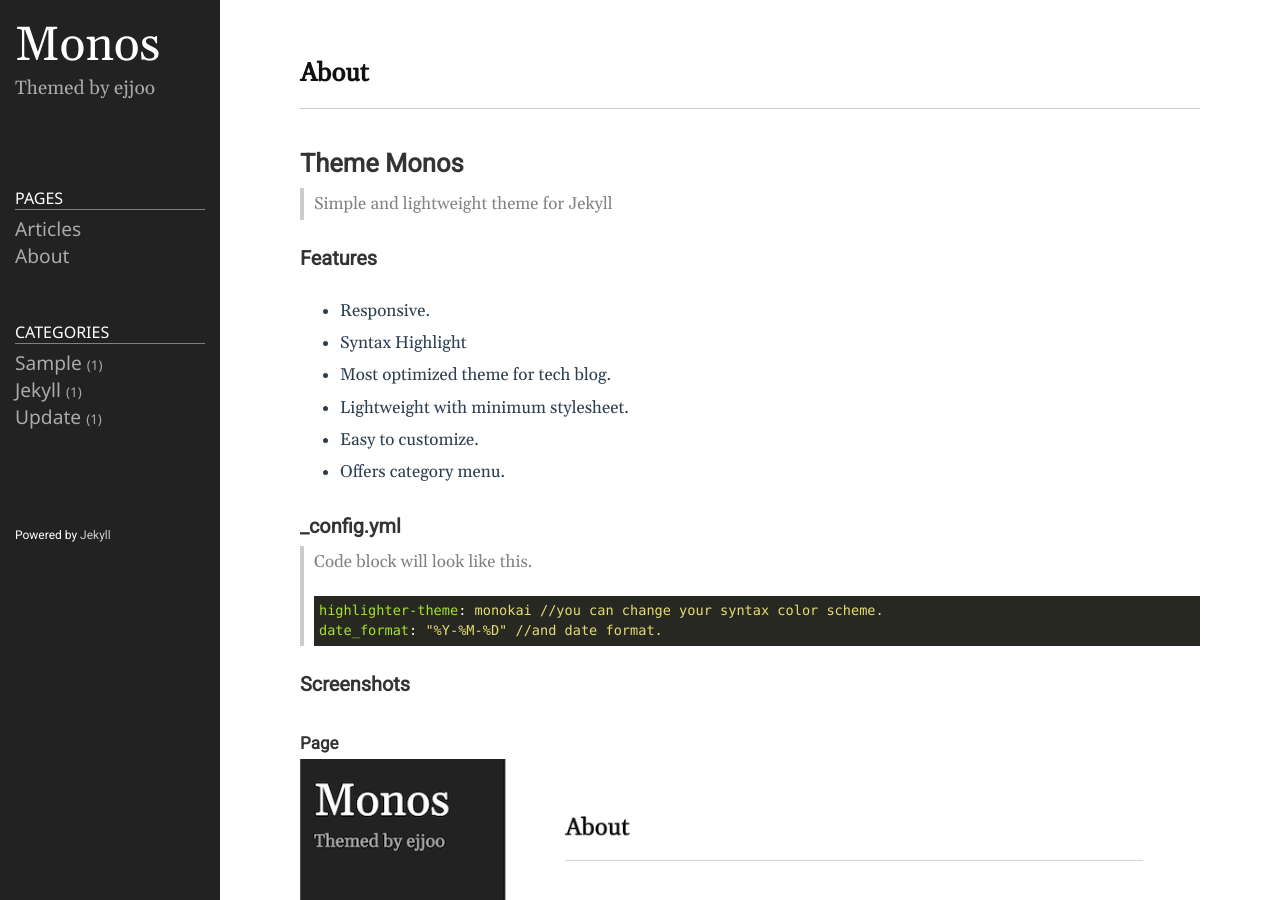
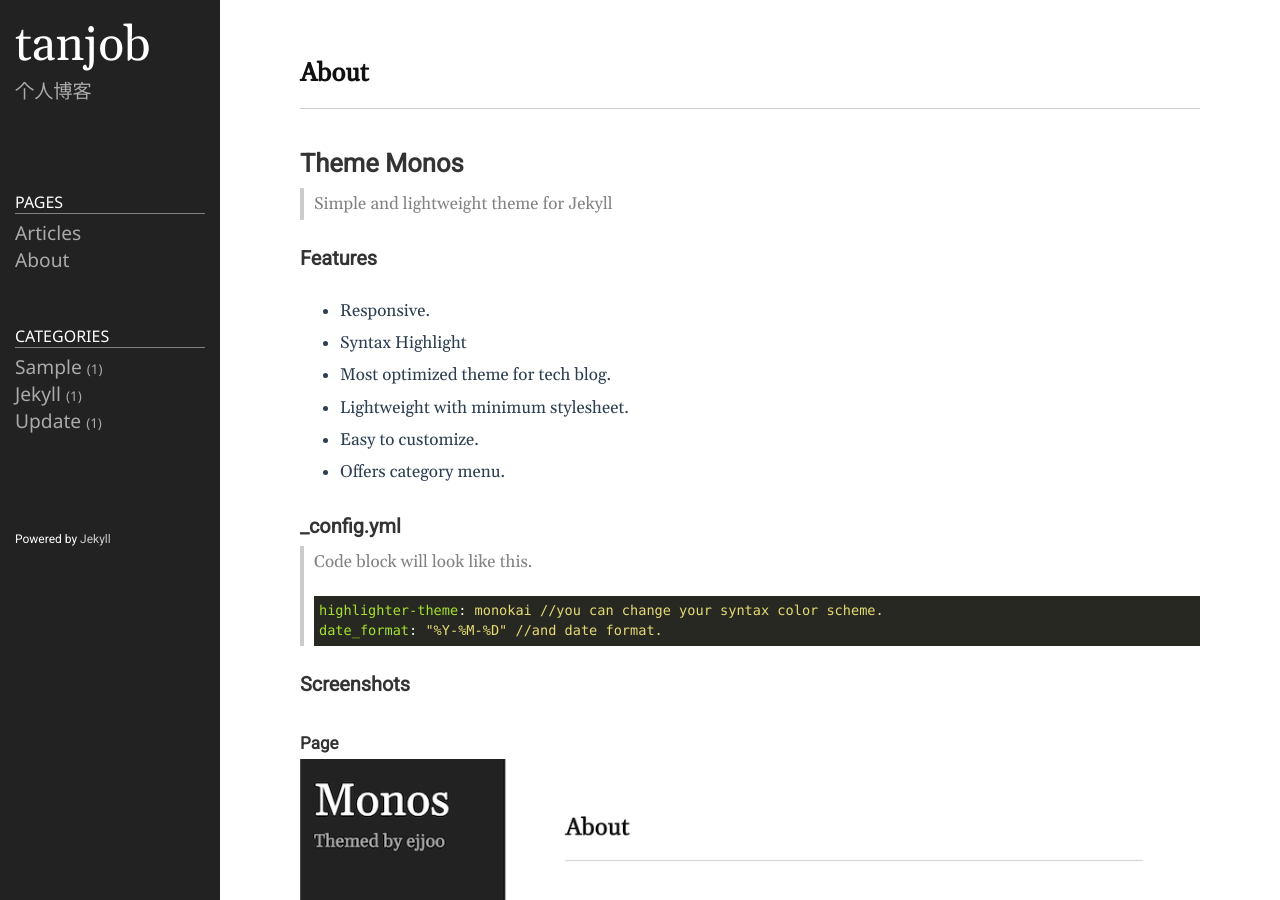
Before and after one commit to tanjob/tanjob.github.io, a Jekyll site: the page built from README.md, in a window 1280 px wide and 900 px high. Built offline with Jekyll 4.4.1, drawn with Linux system fonts in a browser that asks for light colours.

Commit message:
Update _config.yml

```diff
--- a/_config.yml
+++ b/_config.yml
@@ -18,13 +18,13 @@
 # You can create any custom variable you would like, and they will be accessible
 # in the templates via {{ site.myvariable }}.
 
-title: Monos
-email: ejjoo7994@gmail.com
+title: tanjob
+email: 1wow.dow1@gmail.com
 description: >- # this means to ignore newlines until "baseurl:"
-  Themed by ejjoo
+  个人博客
 # baseurl: "/" # the subpath of your site, e.g. /blog
 # url: "http://ejjoo.github.io" # the base hostname & protocol for your site, e.g. http://example.com
-github_username: ejjoo
+github_username: tanjob
 highlighter: rouge
 svg:
   optimize: true
```
